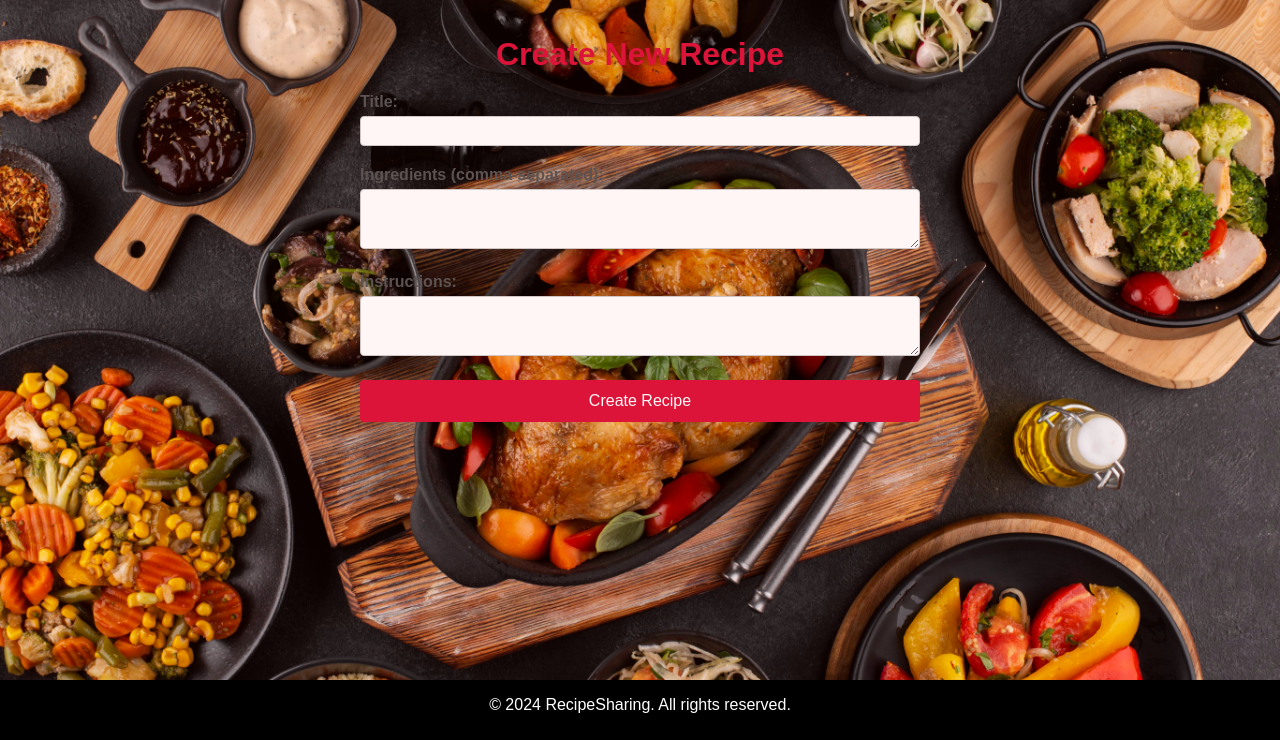
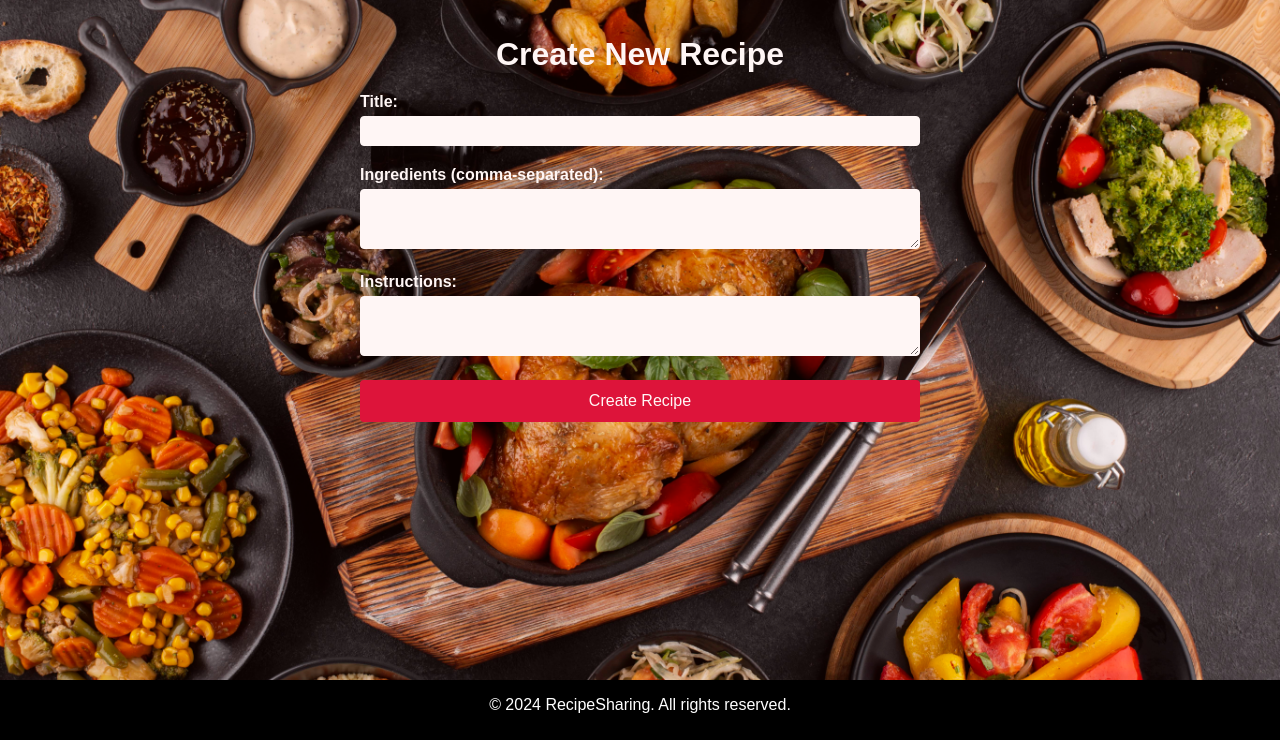
Before and after one commit to Sihag3126/assignment-2, a Node server app: page /recipes/create in a window 1280 px wide. Shown: the part 60-800 px from the top of the page. Run offline with Node 20, Linux system fonts and the light colour scheme; the visitor is signed in with stand-in values (Sample User, id 1); some libraries are stand-ins or nearby versions.

Commit message:
Add styles to the reciper operations form

```diff
--- a/public/stylesheets/style.css
+++ b/public/stylesheets/style.css
@@ -517,7 +517,7 @@ create recipes */
 }
 
 .recipe-operations-title {
-  color: #dc143c;
+  color: #fff;
   text-align: center;
   margin-bottom: 20px;
 }
@@ -535,14 +535,14 @@ create recipes */
   display: block;
   margin-bottom: 5px;
   font-weight: bold;
-  color: #555;
+  color: #fff;
 }
 
 .recipe-operations-input,
 .recipe-operations-textarea {
   width: 100%;
   padding: 5px;
-  border: 1px solid #ccc;
+  border: 1px solid #fff;
   border-radius: 4px;
   font-size: 16px;
 }
```
